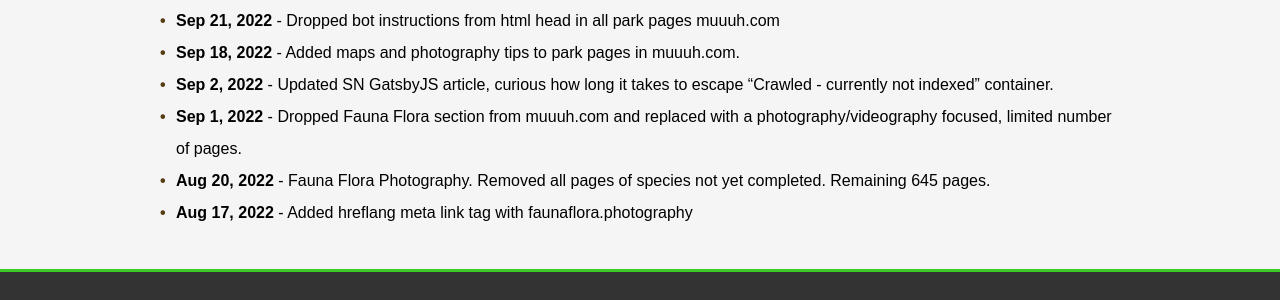
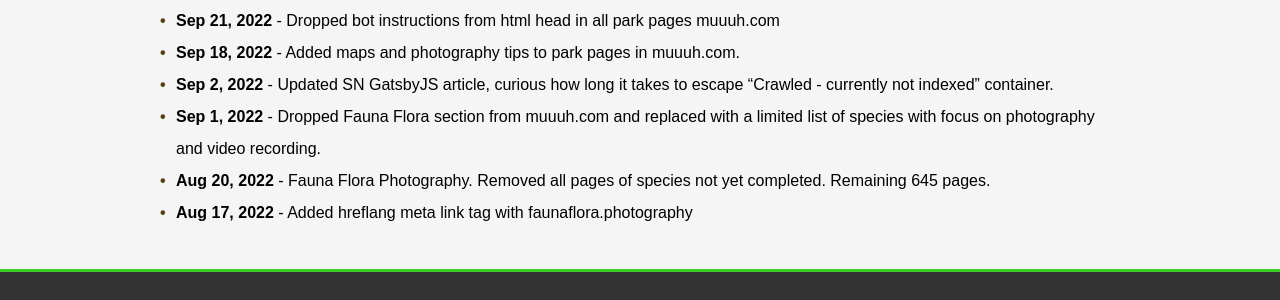
Before and after one commit to KHMuller/khmuller.github.io, a Jekyll site: the page built from index.md, in a window 1280 px wide. Shown: the part 675-975 px from the top of the page. Built offline with Jekyll 4.4.1, drawn with Linux system fonts in a browser that asks for light colours.

Commit message:
Saturday

```diff
--- a/index.md
+++ b/index.md
@@ -25,6 +25,6 @@ Playing with the idea to merge muuuh.com with faunaflora.photography because of
 - **Sep 21, 2022** - Dropped bot instructions from html head in all park pages muuuh.com
 - **Sep 18, 2022** - Added maps and photography tips to park pages in muuuh.com.
 - **Sep 2, 2022** - Updated SN GatsbyJS article, curious how long it takes to escape "Crawled - currently not indexed" container.
-- **Sep 1, 2022** - Dropped Fauna Flora section from muuuh.com and replaced with a photography/videography focused, limited number of pages.
+- **Sep 1, 2022** - Dropped Fauna Flora section from muuuh.com and replaced with a limited list of species with focus on photography and video recording.
 - **Aug 20, 2022** - Fauna Flora Photography. Removed all pages of species not yet completed. Remaining 645 pages.
 - **Aug 17, 2022** - Added hreflang meta link tag with faunaflora.photography
```
